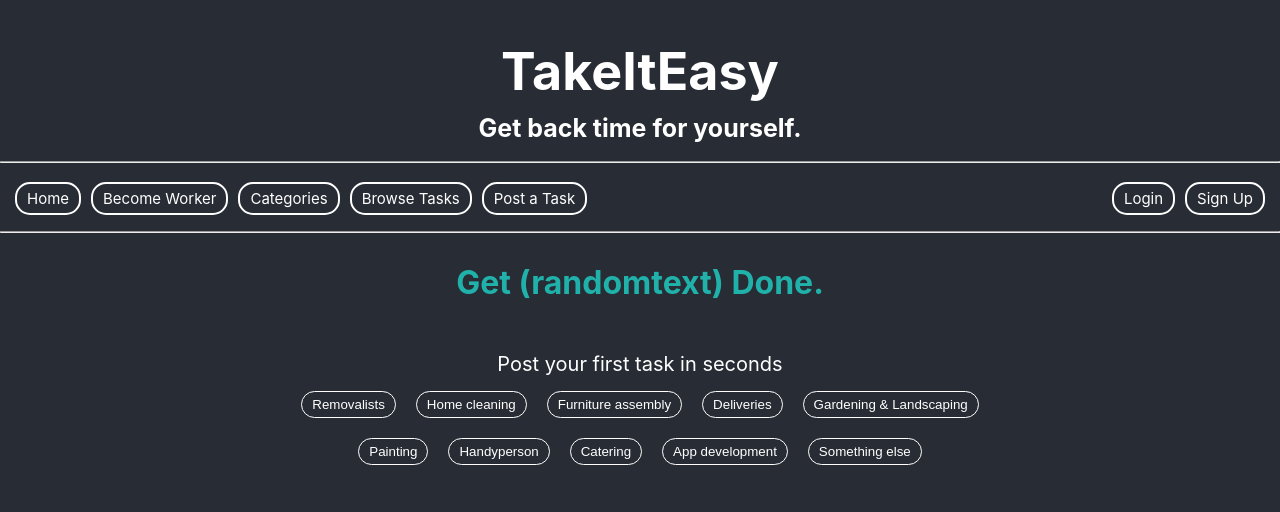
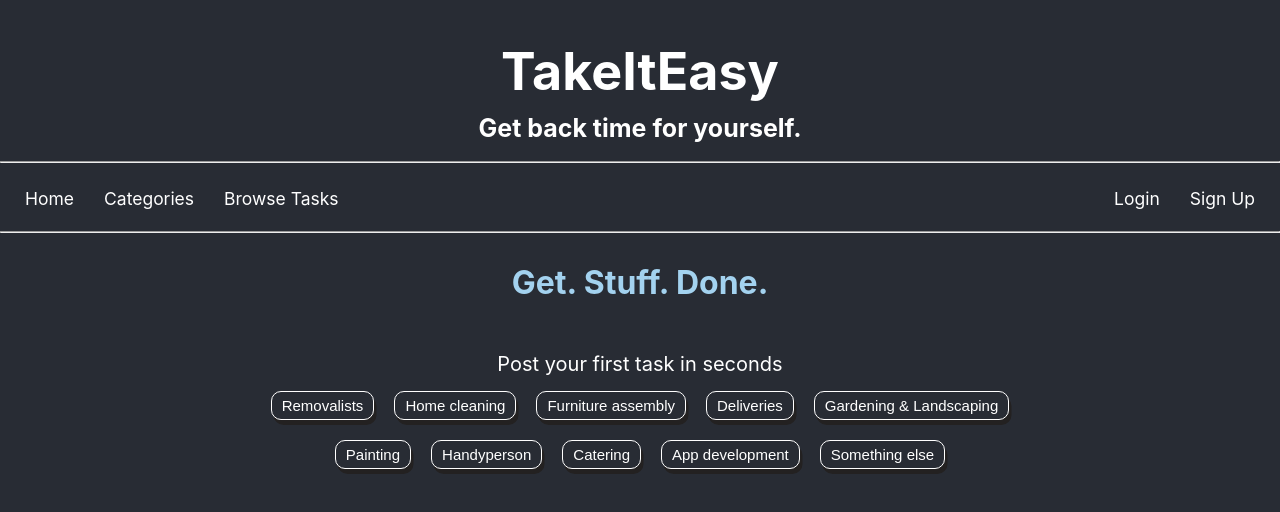
Before and after one commit to crollo1/take-it-easy-frontend, a React (Create React App) app: page / in a window 1280 px wide. Shown: the top 512 px of the page. Built offline with nearby package versions, Linux system fonts and the light colour scheme; no server answers.

Commit message:
login and logout completed with link ternaries

```diff
--- a/src/App.css
+++ b/src/App.css
@@ -43,22 +43,24 @@ nav {
 #rightLinks {
   float: right;
   margin-top: 5px;
-
 }
 
 a {
   text-decoration: none;
-  font-size: 15px;
-  border: 2px solid white;
+  font-size: 17.5px;
+  border: none;
   padding: 5px 10px;
   margin: 5px;
-  border-radius: 15px;
+  border-radius: 20px;
   color: white;
 }
 
 a:hover {
   color: #282c34;
   background-color: white;
+  transform: scale(1.5);
+  box-shadow: 2.5px 5px (#232121);
+  /* background: linear-gradient(-45deg, #b9dcf2 0%, #f6cfbe 100% ); */
 }
 
 input {
@@ -76,16 +78,23 @@ input {
 
 button {
   padding: 5px 10px;
-  border-radius: 15px;
+  border-radius: 10px;
+  font-size: 15px;
   border: none;
   color: white;
   background-color: #282c34;
   border: 1px solid white;
+  box-shadow: 2.5px 5px #232121;
+  opacity: var(0.7);
 }
 
 button:hover {
   color: #282c34;
   background-color: white;
+  transform: scale(1.25);
+  box-shadow: 2.5px 5px linear-gradient(-45deg, #b9dcf2 0%, #f6cfbe 100% );
+  /* background: linear-gradient(-45deg, #b9dcf2 0%, #f6cfbe 100% ); */
+  opacity: var(0.7);
 }
 
 .App-header {
@@ -110,7 +119,6 @@ button:hover {
   padding: 10px 20px;
   border-radius: 15px;
   font-size: 15px;
-
 }
 
 .signupinput {
@@ -167,7 +175,7 @@ button {
 
 .homeheading {
   margin-top: 30px;
-  color: lightseagreen;
+  color: #a3d2ef;
 }
 
 .posttaskheading {
--- a/src/components/Greeting.js
+++ b/src/components/Greeting.js
@@ -11,7 +11,7 @@ function Greeting() {
 
             <div className="homebody">
                 <div className="getdone">
-                    <h1 className="homeheading">Get (randomtext) Done.</h1>
+                    <h1 className="homeheading">Get. Stuff. Done.</h1>
                 </div>
                 <div className="homeimage">
                     {/* <img src="/images/ProfessionalLandscaper.png" /> */}
--- a/src/components/Home.js
+++ b/src/components/Home.js
@@ -33,27 +33,27 @@ function Home( props ) {
   // function to set current user
   function fetchUser () {
 
-      let token = "Bearer " + localStorage.getItem("jwt");
-      axios.get(`${BASE_BACKEND_URL}/current_user`, {
+      let token = localStorage.getItem("jwt");
 
-        headers: {
-          'Authorization': token
-        }
-
-      })
+      if (token){
+        axios.defaults.headers.common['Authorization'] = 'Bearer ' + token;
+        axios.get(`${BASE_BACKEND_URL}/current_user`)
         .then(res => {
 
           // TODO: BELOW MIGHT BE AN ERROR should be in object
           setCurrentUser(res.data)
 
         })
-      .catch(err => console.warn(err))
+        .catch(err => console.error(err))
+
+      }
+
   };
 
   // function to log-out user
   function handleLogOut (){
 
-    setCurrentUser(undefined)
+    setCurrentUser(null)
     localStorage.removeItem("jwt");
     axios.defaults.headers.common['Authorization'] = undefined;
 
@@ -70,20 +70,36 @@ function Home( props ) {
         </header>
         <hr />
 
-        {/* currentUser !== null */}
         <nav id="navbar">
             <div className="links">
             <span id="rightLinks">
+
+
+            { currentUser !== null ? (
+              <Link onClick={handleLogOut} to="/">Logout</Link>
+            ) : (
+              <>
               <Link to='/login'>Login</Link>
               <Link to='/signUp'>Sign Up</Link>
+              </>
+            ) }
             </span>
             <span id="leftLinks">
             <Link to="/">Home</Link>
-            <Link to="/worker">Become Worker</Link>
 
+            { currentUser !== null ? (
+              <>
               <Link to="/categories">Categories</Link>
               <Link to="/tasks">Browse Tasks</Link>
               <Link to="/postTask">Post a Task</Link>
+              <Link to="/worker">Become Worker</Link>
+              </>
+            ) : (
+              <>
+              <Link to="/categories">Categories</Link>
+              <Link to="/tasks">Browse Tasks</Link>
+              </>
+            ) }
             </span>
             </div>
         </nav>
@@ -95,8 +111,8 @@ function Home( props ) {
             <Routes>
                 <Route path="/" element={ <Greeting/> }  />
                 <Route path="/user" element={ <User/> }/>
-                <Route path="/signUp" element={ <SignUp/> }/>
-                <Route path="/login" element={ <Login/> }/>
+                <Route path="/signUp" element={ <SignUp fetchUser={fetchUser}/> }/>
+                <Route path="/login" element={ <Login fetchUser={fetchUser} user={currentUser}/> }/>
                 <Route path="/categories" element={ <Categories/> } />
                 <Route path="/tasks" element={ <Tasks/> }/>
                 <Route path="/postTask" element={ <PostTask/> }/>
--- a/src/components/Login.js
+++ b/src/components/Login.js
@@ -2,14 +2,16 @@
 import Home from "./Home";
 import axios from 'axios';
 import React, { useState } from 'react';
+import {useNavigate} from 'react-router-dom';
 
 
 let BASE_BACKEND_URL = 'http://localhost:3000';
 
-function Login() {
+function Login( props ) {
 
     const [email, setEmail] = useState('');
     const [password, setPassword] = useState('');
+    const navigatePush = useNavigate();
 
 
     const handleSubmit = (ev) => {
@@ -17,7 +19,19 @@ function Login() {
         ev.preventDefault();
         console.log('This is email and password:', email, password);
 
-        axios.post(`${BASE_BACKEND_URL}/login`,{ "email": email, "password": password });
+        axios.post(`${BASE_BACKEND_URL}/login`,{ "email": email, "password": password })
+        .then(res => {
+
+            localStorage.setItem("jwt", res.data.token);
+            props.fetchUser();
+            navigatePush('/');
+
+        })
+        .catch( err => {
+
+            console.error('Error submitting data', err);
+
+        })
 
     };
 
@@ -39,11 +53,9 @@ function Login() {
                 break;
 
             default: console.log('please try again');
+            // TODO: change default to error message
 
         }
-
-
-
 
     };
 
--- a/src/components/SignUp.js
+++ b/src/components/SignUp.js
@@ -19,15 +19,7 @@ function SignUp() {
             <input className="signupinput"
               name="name"
               type="name"
-              placeholder='First Name'
-            />
-            </div>
-
-            <div>
-            <input className="signupinput"
-              name="display_name"
-              type="display_name"
-              placeholder='Last Name'
+              placeholder='Name'
             />
             </div>
 
--- a/src/index.js
+++ b/src/index.js
@@ -5,8 +5,6 @@ import './index.css';
 import Home from './components/Home';
 import {BrowserRouter} from 'react-router-dom';
 // import 'bootstrap/dist/css/bootstrap.min.css';
-
-
 
 const root = ReactDOM.createRoot(document.getElementById('root'));
 root.render(
```
Lines whose indentation alone changed are shown as unchanged.
